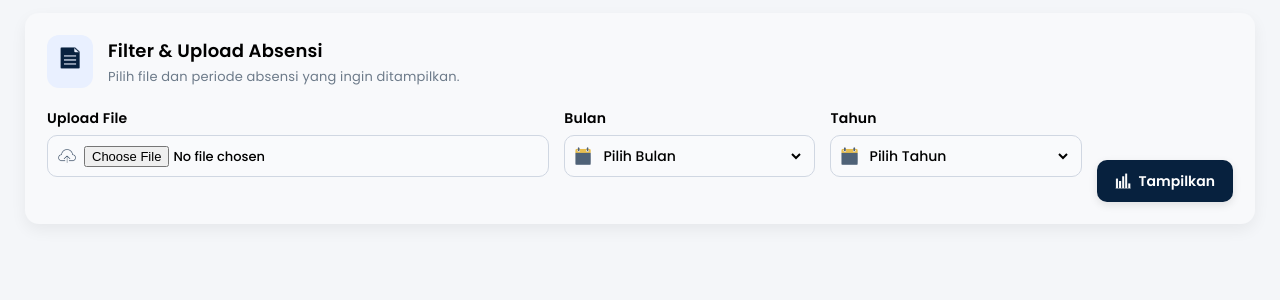
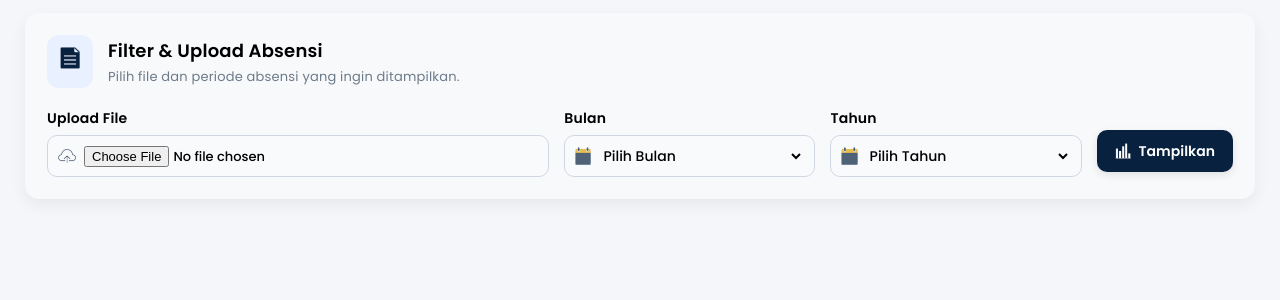
Before and after one commit to Rizqi2552/sirekap-flask, a Flask app: template templates/dashboard.html in a window 1280 px wide. Shown: the part 77-377 px from the top of the page. Run offline with Flask 3, Linux system fonts and the light colour scheme; the template is opened without the code that fills it, so the values that code supplies are empty.

Commit message:
Fix tombol tampilkan

```diff
--- a/static/dashboard.css
+++ b/static/dashboard.css
@@ -149,7 +149,7 @@ textarea {
     display: grid;
     grid-template-columns: 2fr 1fr 1fr auto;
     gap: 15px;
-    align-items: start;
+    align-items: end;
 }
 
 /* ===== GROUP ===== */
@@ -205,9 +205,7 @@ input[type="file"] {
 /* ===== BUTTON ===== */
 .button-group {
     display: flex;
-    align-items: flex-end;
     height: 100%;
-    padding-top: 30px;
 }
 
 .button-group label {
```
